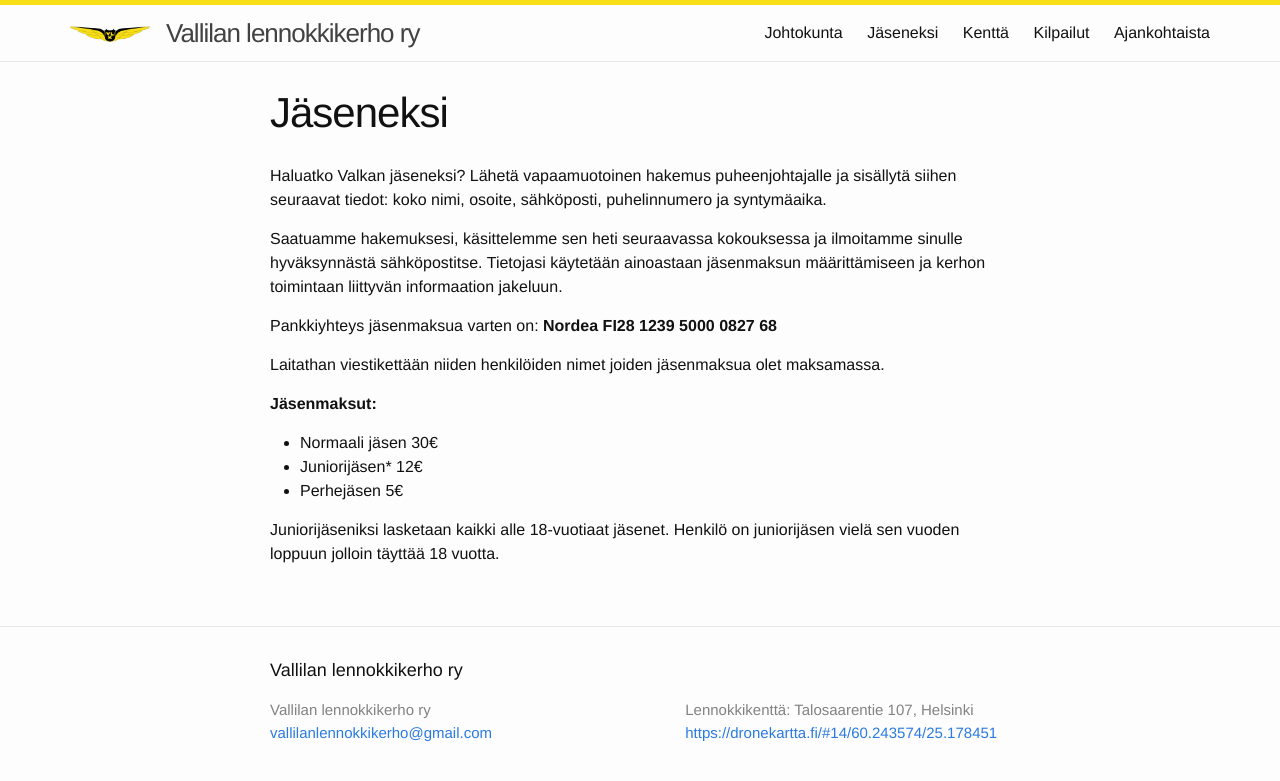
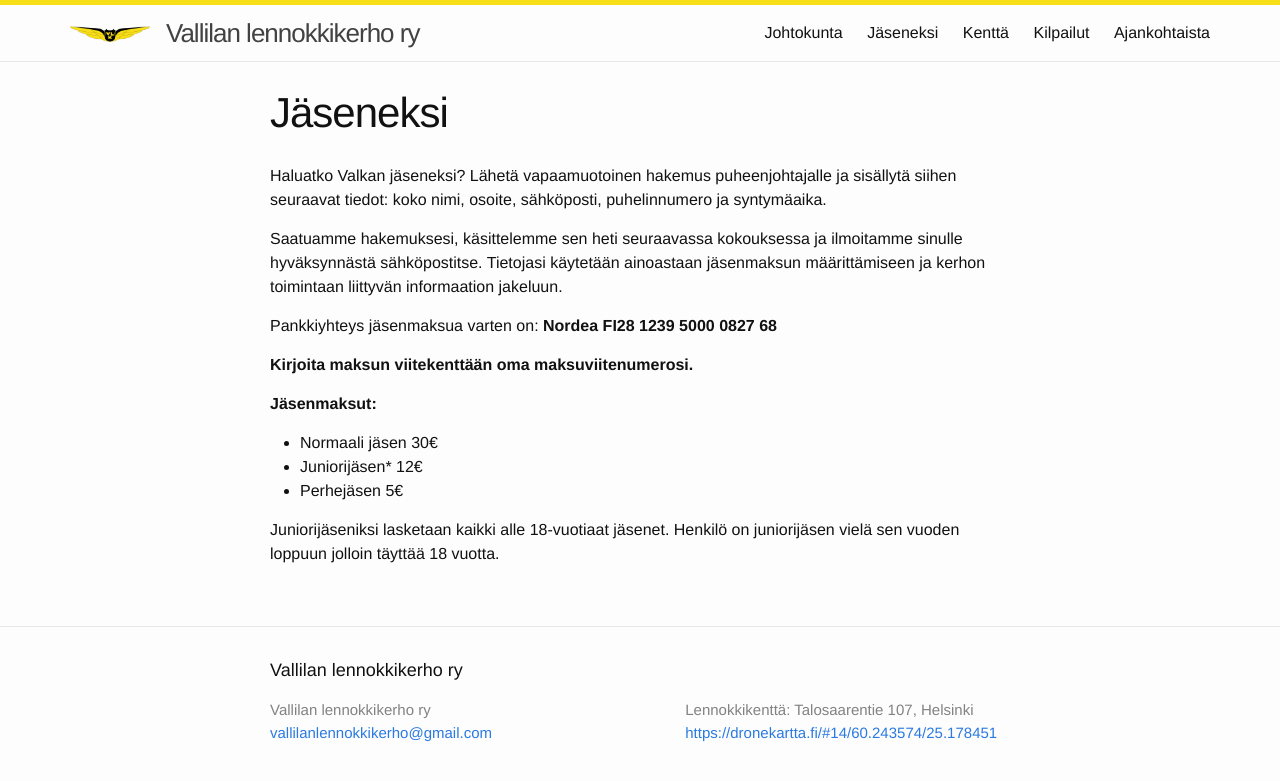
Before and after one commit to vallilanlennokkikerho/vallilanlennokkikerho.github.io, a Jekyll site: the page built from jäseneksi.md, in a window 1280 px wide. Shown: the top 781 px of the page. Built offline with Jekyll 4.4.1, drawn with Linux system fonts in a browser that asks for light colours.

Commit message:
Update Jäseneksi page

```diff
--- a/jäseneksi.md
+++ b/jäseneksi.md
@@ -13,8 +13,7 @@ Saatuamme hakemuksesi, käsittelemme sen heti seuraavassa kokouksessa ja ilmoita
 
 Pankkiyhteys jäsenmaksua varten on: **Nordea FI28 1239 5000 0827 68**
 
-Laitathan viestikettään niiden henkilöiden nimet joiden jäsenmaksua olet maksamassa.
-
+**Kirjoita maksun viitekenttään oma maksuviitenumerosi.**
 
 
 **Jäsenmaksut:**
```
Also changed, not shown: 2 other files.
